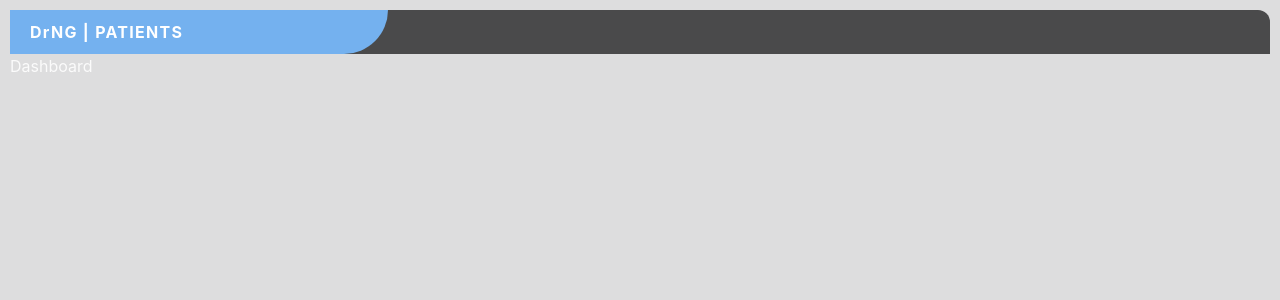
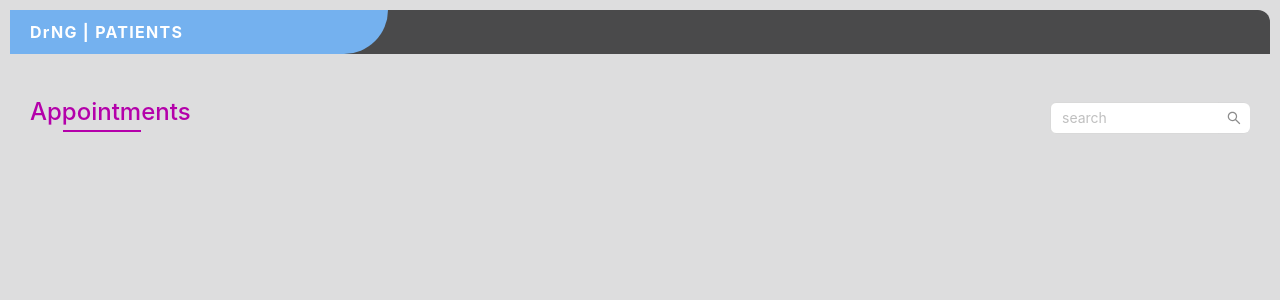
Before and after one commit to clintjason/AppointmentScheduler, a React (Vite) app: page / in a window 1280 px wide. Shown: the top 300 px of the page. Built offline with nearby package versions, Linux system fonts and the light colour scheme.

Commit message:
💄 setup routing and complete header

```diff
--- a/src/App.jsx
+++ b/src/App.jsx
@@ -1,12 +1,16 @@
-import Header from './components/Header';
+import { Routes, Route } from 'react-router-dom'
 import AppointmentsDashboard from './components/AppointmentsDashboard';
+import CreateRecord from './components/CreateRecord';
+import NotFound from './components/NotFound';
 
 function App() {
   return (
-    <>
-      <Header />
-      <AppointmentsDashboard />
-    </>
+    <Routes>
+      <Route index element={<AppointmentsDashboard pageTitle="DrNG - Home" />} />
+      <Route path='/' element={<AppointmentsDashboard pageTitle="DrNG - Home" />} />
+      <Route path='/create' element={<CreateRecord pageTitle="DrNG - Home" />} />
+      <Route path="*" element={<NotFound />} />
+    </Routes>
   )
 }
 
--- a/src/components/AppointmentsDashboard/index.jsx
+++ b/src/components/AppointmentsDashboard/index.jsx
@@ -1,8 +1,20 @@
+import { Typography,  } from 'antd';
+import Header from '../Header';
+import Search from '../Search';
+
 const AppointmentsDashboard = () => {
+  const { Title } = Typography;
+
   return (
-    <main>
-      Dashboard
-    </main>
+    <>
+      <Header />
+      <main>
+        <div className='flex-box'>
+          <Title level={2} class='appointment__title'>Appointments</Title>
+          <Search />
+        </div>
+      </main>
+    </>
   )
 }
 
--- /dev/null
+++ b/src/components/CreateRecord/index.jsx
@@ -0,0 +1,9 @@
+const CreateRecord = () => {
+  return (
+    <>
+      New Record
+    </>
+  )
+}
+
+export default CreateRecord
--- a/src/components/Header/index.jsx
+++ b/src/components/Header/index.jsx
@@ -1,8 +1,11 @@
-import { Button } from 'antd';
+const Header = ({borderRadius, width}) => {
 
-const Header = () => {
+  const Style = {
+      borderRadius: borderRadius,
+      width: width
+  }
   return (
-    <header>
+    <header style={Style}>
       <div className='header__title'>DrNG | PATIENTS</div>
     </header>
   )
--- /dev/null
+++ b/src/components/NotFound/index.jsx
@@ -0,0 +1,9 @@
+const NotFound = () => {
+  return (
+    <>
+      Not Found
+    </>
+  )
+}
+
+export default NotFound
--- /dev/null
+++ b/src/components/Search/index.jsx
@@ -0,0 +1,16 @@
+import { Input  } from 'antd';
+
+const search = ({input}) => {
+  const { Search } = Input;
+  const onSearch = (value) => console.log(value);
+
+  return (
+    <Search
+      placeholder="search"
+      onSearch={onSearch}
+      className='search-field'
+    />
+  )
+}
+
+export default search;
--- a/src/index.css
+++ b/src/index.css
@@ -4,7 +4,6 @@
   font-weight: 400;
 
   color-scheme: light dark;
-  color: rgba(255, 255, 255, 0.87);
   background-color: #242424;
 
   font-synthesis: none;
@@ -19,15 +18,24 @@ body {
   background-color: rgba(221, 221, 222, 1);
   padding: 10px;
 }
-/*rgba(237, 237, 237, 1)*/
+.flex-box {
+  display: flex;
+  flex-wrap: wrap;
+  justify-content: space-between;
+  align-items: center;
+  gap: 15px;
+}
+/*------------------------------------------*/
+/*------------------ HEADER ----------------*/
+/*------------------------------------------*/
+
 header {
-  /*background-image: linear-gradient(to right, rgba(116, 177, 239, 1) 30%, rgba(12, 12, 13, 1) 80%);*/
   border-radius: 0px 12px;
   background-color: rgba(12, 12, 13, 0.7);
 }
 
 .header__title {
-  width: 30%;
+  width: 50%;
   font-weight: bold;
   padding: 10px 20px;
   border-radius: 0px 0px 45px;
@@ -36,12 +44,50 @@ header {
   text-align: left;
   color: white;
 }
+/*------------------------------------------*/
+/*------------------ MAIN ------------------*/
+/*------------------------------------------*/
+main {
+  padding: 40px 20px 20px;
+}
 
+.appointment__title {
+  color: rgba(180, 0, 170, 1);
+  position: relative;
+}
 
-
-
+.appointment__title::after {
+  content: "";
+  position: absolute;
+  width: 78px;
+  display: block;
+  height: 2px;
+  left: 33px;
+  background-color: rgba(180, 0, 170, 1);
+}
 
 h1 {
   font-size: 3.2em;
   line-height: 1.1;
 }
+
+.ant-input-search-button {
+  border: 0px;
+  height: 30px !important;
+}
+
+.search-field {
+  width: 200px;
+
+}
+
+
+/*----------------------------------------------------*/
+/*------------------- MEDIA QUERY   ------------------*/
+/*----------------------------------------------------*/
+@media screen and (min-width: 668px) {
+  .header__title {
+    min-width: 30%;
+    max-width: 280px;
+  }
+}
--- a/src/main.jsx
+++ b/src/main.jsx
@@ -1,11 +1,14 @@
 import React from 'react'
 import ReactDOM from 'react-dom/client'
+import { BrowserRouter } from 'react-router-dom';
 import App from './App.jsx'
 import 'antd/dist/reset.css';
 import './index.css'
 
 ReactDOM.createRoot(document.getElementById('root')).render(
-  <React.StrictMode>
-    <App />
-  </React.StrictMode>,
+  <BrowserRouter>
+    <React.StrictMode>
+      <App />
+    </React.StrictMode>
+  </BrowserRouter>,
 )
```
